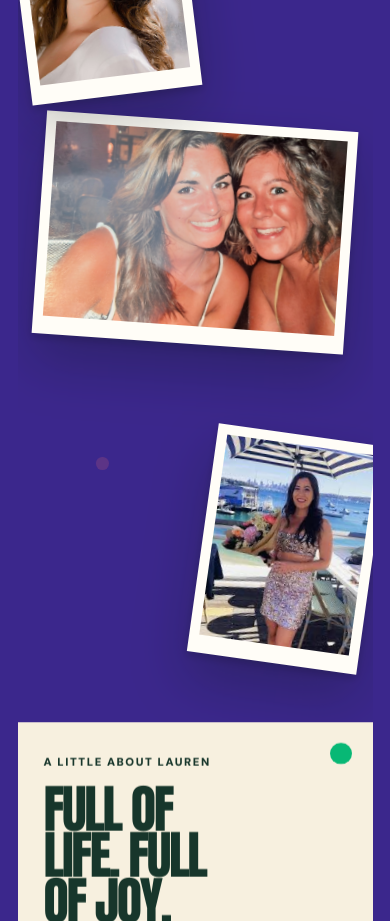
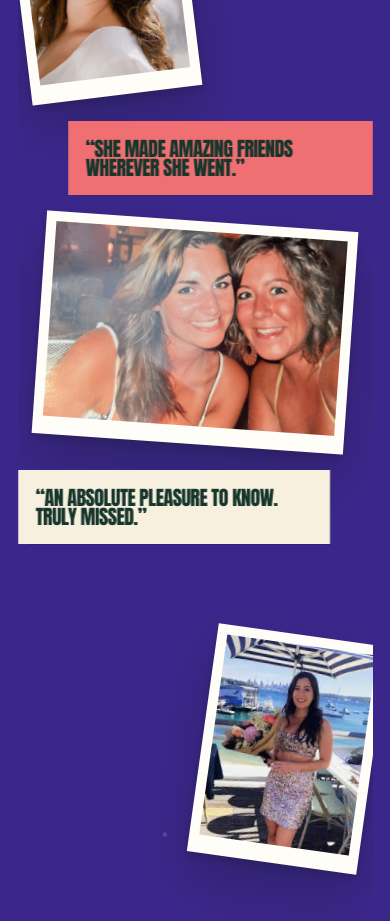
Before and after one commit to ryanmullenuk/Kate-Marathon-2027, a Next.js app: page / in a window 390 px wide. Shown: the part 2740-3661 px from the top of the page. Built offline with nearby package versions, Linux system fonts and the light colour scheme.

Commit message:
Add more Lauren memory notes (#10)
Co-authored-by: Ryan Mullen <283005794+ryanmullenuk@users.noreply.github.com>

```diff
--- a/app/globals.css
+++ b/app/globals.css
@@ -883,7 +883,7 @@ img {
 .polaroid-gallery {
   align-items: start;
   display: grid;
-  gap: clamp(4rem, 7vw, 7rem) clamp(0.75rem, 1.8vw, 1.75rem);
+  gap: clamp(6rem, 10vw, 10rem) clamp(0.75rem, 1.8vw, 1.75rem);
   grid-template-columns: repeat(12, minmax(0, 1fr));
   margin: clamp(1rem, 3vw, 3rem) auto clamp(3rem, 7vw, 7rem);
   max-width: 96rem;
@@ -1062,6 +1062,36 @@ img {
   grid-column: 6 / 9;
   grid-row: 3;
   rotate: -2deg;
+}
+
+.memory-note--four,
+.memory-note--five {
+  align-self: end;
+  padding: clamp(1.1rem, 1.8vw, 1.75rem);
+  width: 88%;
+}
+
+.memory-note--four p,
+.memory-note--five p {
+  font-size: clamp(1.25rem, 1.85vw, 2.15rem);
+}
+
+.memory-note--four {
+  background: var(--coral);
+  grid-column: 1 / 4;
+  grid-row: 1;
+  justify-self: end;
+  rotate: 3deg;
+  translate: 10% 115%;
+}
+
+.memory-note--five {
+  background: var(--cream);
+  grid-column: 9 / 13;
+  grid-row: 1;
+  justify-self: end;
+  rotate: -3deg;
+  translate: -5% 115%;
 }
 
 .polaroid--view {
@@ -1785,6 +1815,12 @@ footer > a {
     rotate: 0deg;
   }
 
+  .memory-note--four,
+  .memory-note--five {
+    align-self: auto;
+    translate: 0;
+  }
+
   .memory-note--one {
     justify-self: start;
     width: 88%;
@@ -1798,6 +1834,16 @@ footer > a {
   .memory-note--three {
     justify-self: center;
     width: 90%;
+  }
+
+  .memory-note--four {
+    justify-self: end;
+    width: 86%;
+  }
+
+  .memory-note--five {
+    justify-self: start;
+    width: 88%;
   }
 
   .polaroid--view {
--- a/app/page.tsx
+++ b/app/page.tsx
@@ -439,6 +439,12 @@ export default function Home() {
                 />
               </div>
             </figure>
+            <blockquote
+              className="memory-note memory-note--four"
+              data-reveal="left"
+            >
+              <p>“She made amazing friends wherever she went.”</p>
+            </blockquote>
             <figure className="polaroid polaroid--together-one">
               <div className="polaroid__photo">
                 <Image
@@ -449,6 +455,12 @@ export default function Home() {
                 />
               </div>
             </figure>
+            <blockquote
+              className="memory-note memory-note--five"
+              data-reveal="right"
+            >
+              <p>“An absolute pleasure to know. Truly missed.”</p>
+            </blockquote>
             <figure className="polaroid polaroid--summer">
               <div className="polaroid__photo polaroid__photo--portrait">
                 <Image
```
Also changed, not shown: 1 other file (tests, documents, lock files or other folders).
